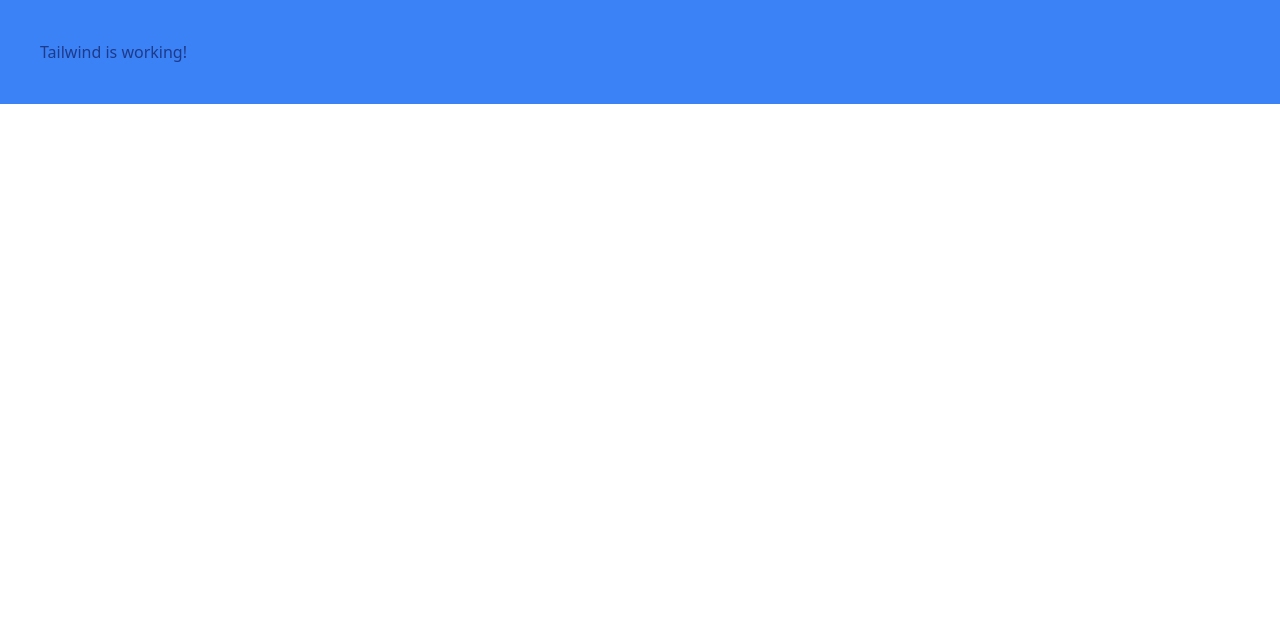
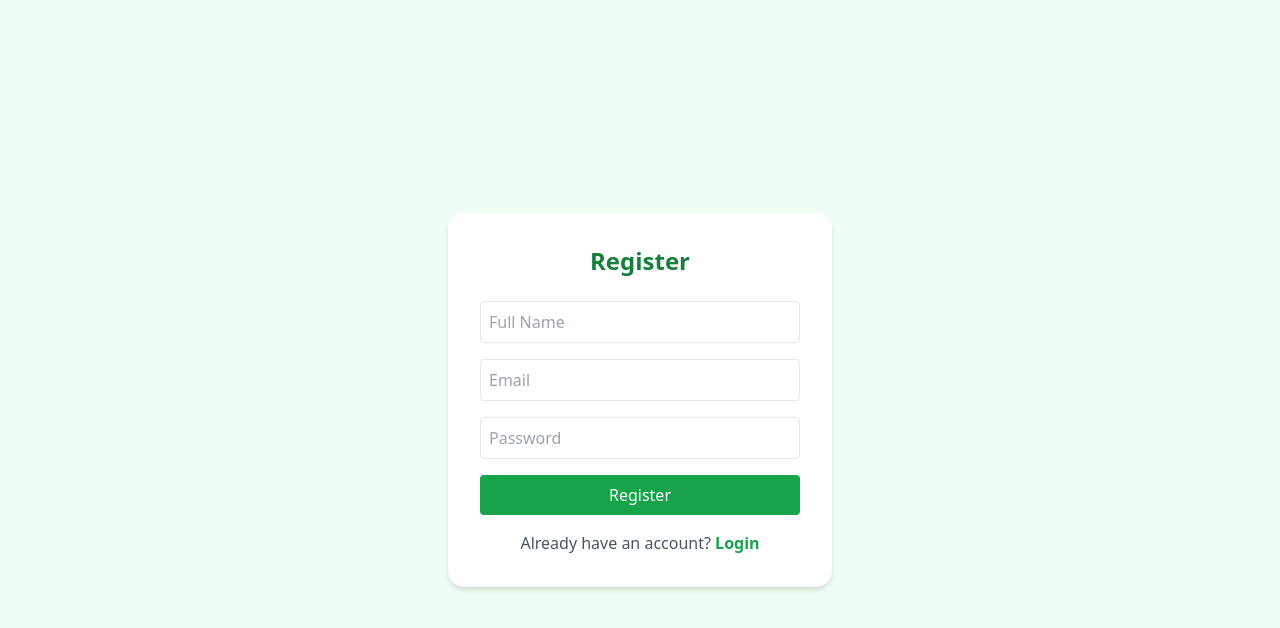
Before and after one commit to 69thilip-M/ecommerce-kvr, a React (Vite) app: page /kmrvegetables/register in a window 1280 px wide. Shown: the top 628 px of the page. Built offline with nearby package versions, Linux system fonts and the light colour scheme.

Commit message:
login & register page

```diff
--- a/package.json
+++ b/package.json
@@ -13,7 +13,8 @@
   "dependencies": {
     "gh-pages": "^6.3.0",
     "react": "^19.1.1",
-    "react-dom": "^19.1.1"
+    "react-dom": "^19.1.1",
+    "react-router-dom": "^7.8.2"
   },
   "devDependencies": {
     "@eslint/js": "^9.33.0",
--- a/src/App.jsx
+++ b/src/App.jsx
@@ -1,6 +1,17 @@
+import { BrowserRouter, Routes, Route } from "react-router-dom";
+import Login from "./pages/Login";
+import Register from "./pages/Register";
+import Home from "./pages/Home";
+
 function App() {
   return (
-    <div className="bg-blue-500 text-blue-900 p-10">Tailwind is working!</div>
+    <BrowserRouter basename="/kmrvegetables">
+      <Routes>
+        <Route path="/" element={<Login />} />
+        <Route path="/register" element={<Register />} />
+        <Route path="/home" element={<Home />} />
+      </Routes>
+    </BrowserRouter>
   );
 }
 
--- /dev/null
+++ b/src/pages/Home.jsx
@@ -0,0 +1,18 @@
+// Simple Home Page after login
+function Home() {
+  return (
+    <div className="flex flex-col items-center justify-center h-screen bg-green-100">
+      {/* Title */}
+      <h1 className="text-3xl font-bold text-green-700">
+        Welcome to Veggie Store 🌽🍎
+      </h1>
+
+      {/* Subtitle */}
+      <p className="mt-4 text-lg text-gray-700">
+        Fresh Fruits & Vegetables at your doorstep.
+      </p>
+    </div>
+  );
+}
+
+export default Home;
--- /dev/null
+++ b/src/pages/Login.jsx
@@ -0,0 +1,78 @@
+// Import hooks and router helpers
+import { useState } from "react";
+import { Link, useNavigate } from "react-router-dom";
+
+function Login() {
+  // State variables to store user input
+  const [email, setEmail] = useState("");
+  const [password, setPassword] = useState("");
+
+  // React Router hook used for redirection
+  const navigate = useNavigate();
+
+  // Function runs when the form is submitted
+  const handleLogin = (e) => {
+    e.preventDefault(); // Prevents page reload on submit
+
+    // ✅ Fake authentication check
+    // Later you will replace this with Firebase/Backend API
+    if (email === "test@example.com" && password === "123456") {
+      console.log("Login successful!");
+      navigate("/home"); // Redirect to Home page
+    } else {
+      alert("Invalid email or password!");
+    }
+  };
+
+  return (
+    <div className="flex items-center justify-center h-screen bg-green-50">
+      <div className="bg-white p-8 rounded-2xl shadow-md w-96">
+        {/* Page Title */}
+        <h2 className="text-2xl font-bold text-center text-green-700 mb-6">
+          Login
+        </h2>
+
+        {/* Login Form */}
+        <form onSubmit={handleLogin}>
+          {/* Email Field */}
+          <input
+            type="email"
+            placeholder="Email"
+            className="w-full border p-2 mb-4 rounded"
+            value={email}
+            onChange={(e) => setEmail(e.target.value)} // Save input to state
+            required
+          />
+
+          {/* Password Field */}
+          <input
+            type="password"
+            placeholder="Password"
+            className="w-full border p-2 mb-4 rounded"
+            value={password}
+            onChange={(e) => setPassword(e.target.value)} // Save input to state
+            required
+          />
+
+          {/* Submit Button */}
+          <button
+            type="submit"
+            className="w-full bg-green-600 text-white py-2 rounded hover:bg-green-700"
+          >
+            Login
+          </button>
+        </form>
+
+        {/* Link to Register page */}
+        <p className="text-center mt-4 text-gray-600">
+          Don’t have an account?{" "}
+          <Link to="/register" className="text-green-600 font-semibold">
+            Register
+          </Link>
+        </p>
+      </div>
+    </div>
+  );
+}
+
+export default Login;
--- /dev/null
+++ b/src/pages/Register.jsx
@@ -0,0 +1,85 @@
+import { useState } from "react";
+import { Link, useNavigate } from "react-router-dom";
+
+function Register() {
+  // State variables to store user input
+  const [name, setName] = useState("");
+  const [email, setEmail] = useState("");
+  const [password, setPassword] = useState("");
+
+  // Used for redirecting after successful registration
+  const navigate = useNavigate();
+
+  // Function runs when register form is submitted
+  const handleRegister = (e) => {
+    e.preventDefault();
+
+    // ✅ Fake registration (replace later with backend/Firebase)
+    console.log("User registered:", { name, email, password });
+
+    // Redirect to home after successful registration
+    navigate("/");
+  };
+
+  return (
+    <div className="flex items-center justify-center h-screen bg-green-50">
+      <div className="bg-white p-8 rounded-2xl shadow-md w-96">
+        {/* Title */}
+        <h2 className="text-2xl font-bold text-center text-green-700 mb-6">
+          Register
+        </h2>
+
+        {/* Register Form */}
+        <form onSubmit={handleRegister}>
+          {/* Name Field */}
+          <input
+            type="text"
+            placeholder="Full Name"
+            className="w-full border p-2 mb-4 rounded"
+            value={name}
+            onChange={(e) => setName(e.target.value)}
+            required
+          />
+
+          {/* Email Field */}
+          <input
+            type="email"
+            placeholder="Email"
+            className="w-full border p-2 mb-4 rounded"
+            value={email}
+            onChange={(e) => setEmail(e.target.value)}
+            required
+          />
+
+          {/* Password Field */}
+          <input
+            type="password"
+            placeholder="Password"
+            className="w-full border p-2 mb-4 rounded"
+            value={password}
+            onChange={(e) => setPassword(e.target.value)}
+            required
+          />
+
+          {/* Submit Button */}
+          <button
+            type="submit"
+            className="w-full bg-green-600 text-white py-2 rounded hover:bg-green-700"
+          >
+            Register
+          </button>
+        </form>
+
+        {/* Link to Login */}
+        <p className="text-center mt-4 text-gray-600">
+          Already have an account?{" "}
+          <Link to="/" className="text-green-600 font-semibold">
+            Login
+          </Link>
+        </p>
+      </div>
+    </div>
+  );
+}
+
+export default Register;
--- a/vite.config.js
+++ b/vite.config.js
@@ -4,5 +4,5 @@ import react from "@vitejs/plugin-react";
 // https://vite.dev/config/
 export default defineConfig({
   plugins: [react()],
-  base: "/kvrvegetables",
+  base: "/kmrvegetables",
 });
```
Also changed, not shown: 1 other file (tests, documents, lock files or other folders).
